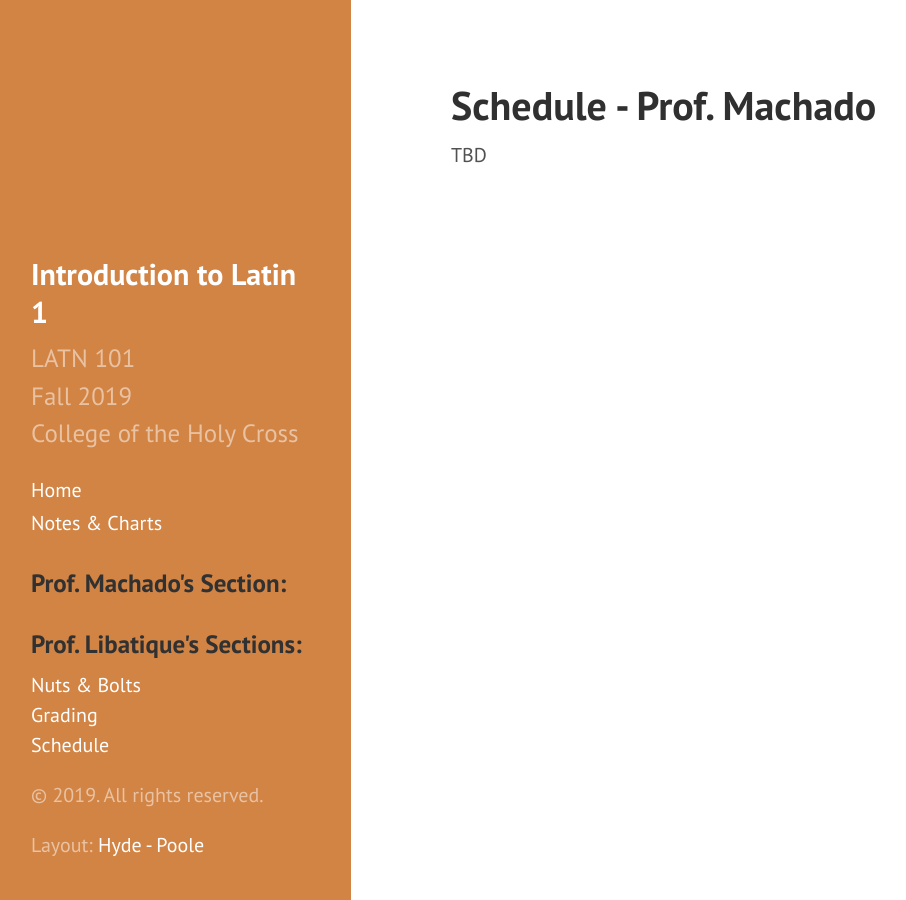
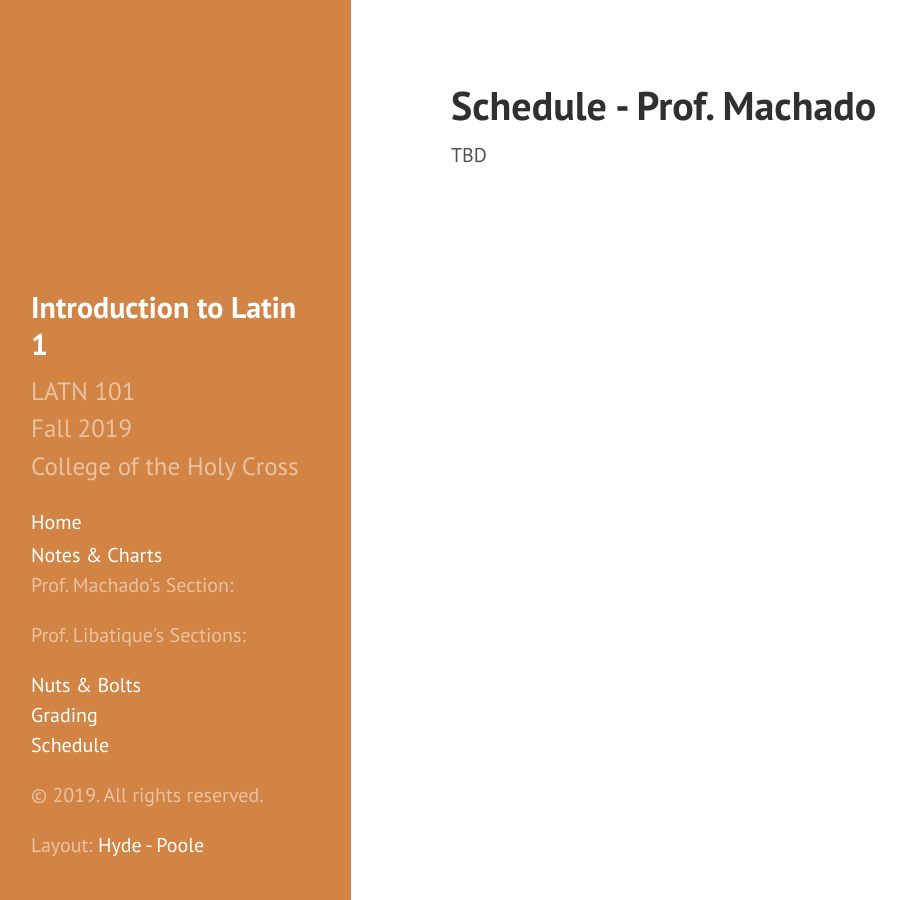
Before and after one commit to DLibatique/LATN102-S20, a Jekyll site: the page built from pages/schedule-DM.md, in a window 1280 px wide. Shown: the whole page, without its empty margins (9-915 px from the left). Built offline with Jekyll 4.4.1, drawn with Linux system fonts in a browser that asks for light colours.

Commit message:
reorganized files

```diff
--- a/_includes/sidebar.html
+++ b/_includes/sidebar.html
@@ -29,14 +29,14 @@
       {% endfor %}
 -->
 
-<a href="../2-notes">Notes & Charts</a><br>
+<a href="{{ site.baseurl }}pages/notes">Notes & Charts</a><br>
 
-<h3>Prof. Machado's Section:</h3>
+<p>Prof. Machado's Section:</p>
 
-<h3>Prof. Libatique's Sections:</h3>
-<a href="{{ site.baseurl }}3-nuts">Nuts & Bolts</a><br>
-<a href="{{ site.baseurl }}4-grading">Grading</a><br>
-<a href="{{ site.baseurl }}6-schedule-DL">Schedule</a>
+<p>Prof. Libatique's Sections:</p>
+<a href="{{ site.baseurl }}pages/nuts-DL">Nuts & Bolts</a><br>
+<a href="{{ site.baseurl }}pages/grading-DL">Grading</a><br>
+<a href="{{ site.baseurl }}pages/schedule-DL">Schedule</a>
     </nav>
 
     <p>&copy; {{ site.time | date: '%Y' }}. All rights reserved.</p>
```
Also changed, not shown: pages/grading-DL.md (renamed from 4-grading.md), pages/notes.md (renamed from 2-notes.md), pages/nuts-DL.md (renamed from 3-nuts.md), pages/schedule-DL.md (renamed from 6-schedule-DL.md), pages/schedule-DM.md (renamed from 5-schedule-DM.md).
